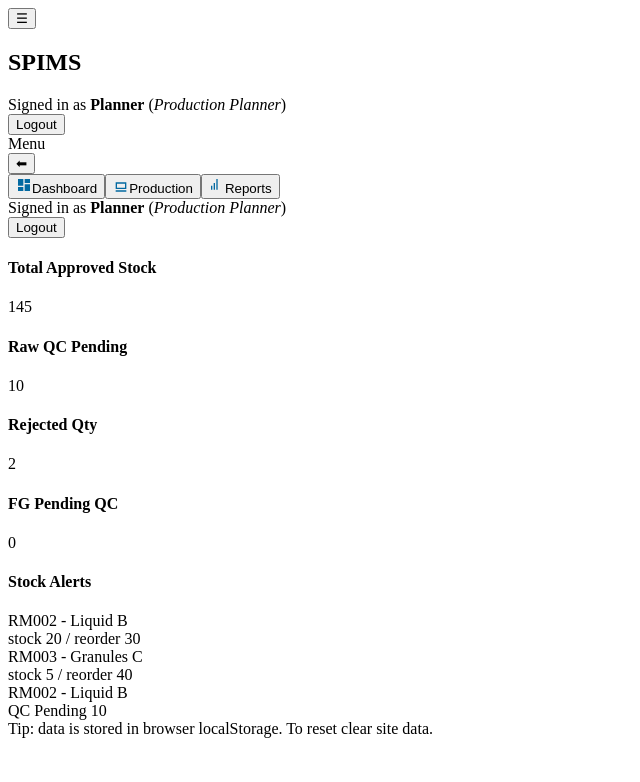
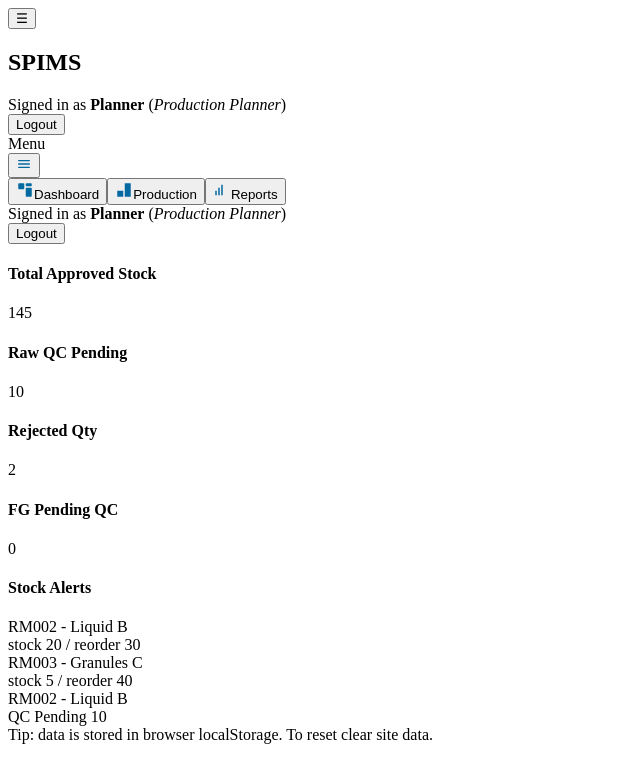
Before and after one commit to pradeepsynexera/SPIMS, a React (Vite) app: page / in a window 1280 px wide. Both pictures are taken after a click on the button "Production Planner". Shown: the top 782 px of the page, without its empty margins (0-640 px from the left). Built offline with nearby package versions, Linux system fonts and the light colour scheme; the HTML template or start-up script is replaced by a standard one.

Commit message:
commit
commit

```diff
--- a/src/App.jsx
+++ b/src/App.jsx
@@ -311,21 +311,40 @@ export default function App(){
               <div className="menu-header">
                 <div className="menu-title">Menu</div>
                 <div className="flex-spacer" />
-                <button className="sidebar-toggle" onClick={()=>{ setSidebarCollapsed(s=>{ const ns = !s; try{ localStorage.setItem('spims_sidebar_collapsed', JSON.stringify(ns)) }catch(e){}; return ns }) }} title="Toggle sidebar">{sidebarCollapsed ? '➡' : '⬅'}</button>
+                <button className="sidebar-toggle" onClick={()=>{ setSidebarCollapsed(s=>{ const ns = !s; try{ localStorage.setItem('spims_sidebar_collapsed', JSON.stringify(ns)) }catch(e){}; return ns }) }} title="Toggle sidebar" aria-expanded={!sidebarCollapsed} aria-label="Toggle sidebar">
+                  {/* hamburger icon (three lines) */}
+                  <svg width="16" height="16" viewBox="0 0 24 24" fill="none" xmlns="http://www.w3.org/2000/svg" aria-hidden="true"><rect x="3" y="6" width="18" height="2" rx="1" fill="#0369A1"/><rect x="3" y="11" width="18" height="2" rx="1" fill="#0369A1"/><rect x="3" y="16" width="18" height="2" rx="1" fill="#0369A1"/></svg>
+                </button>
               </div>
               <div className="menu-list">
                 {visibleViewsForRole(role).map(v => (
                   <button key={v} className={`tab ${view===v ? 'active' : ''}`} onClick={()=>{ setView(v); setSidebarMobileOpen(false) }} aria-current={view===v? 'page' : undefined}>
                     <span className="nav-icon" aria-hidden="true">{
                       ({
-                        Dashboard: (<svg width="16" height="16" viewBox="0 0 24 24" fill="none" xmlns="http://www.w3.org/2000/svg"><path d="M3 13h8V3H3v10zm0 8h8v-6H3v6zM13 21h8V11h-8v10zm0-18v6h8V3h-8z" fill="#0369A1"/></svg>),
-                        Vendors: (<svg width="16" height="16" viewBox="0 0 24 24" fill="none" xmlns="http://www.w3.org/2000/svg"><path d="M3 7h18v2H3V7zm0 6h12v2H3v-2zM3 3h18v2H3V3z" fill="#0369A1"/></svg>),
-                        Suppliers: (<svg width="16" height="16" viewBox="0 0 24 24" fill="none" xmlns="http://www.w3.org/2000/svg"><path d="M12 2L2 7v6c0 5 5 9 10 9s10-4 10-9V7L12 2z" fill="#0369A1"/></svg>),
-                        Materials: (<svg width="16" height="16" viewBox="0 0 24 24"><path d="M12 2L2 7l10 5 10-5-10-5zM2 17l10 5 10-5" fill="#0369A1"/></svg>),
-                        Production: (<svg width="16" height="16" viewBox="0 0 24 24"><path d="M4 22h16v-2H4v2zm0-4h16V8H4v10zM6 10h12v6H6v-6z" fill="#0369A1"/></svg>),
-                        QC: (<svg width="16" height="16" viewBox="0 0 24 24"><path d="M9 16.2L4.8 12l-1.4 1.4L9 19 21 7l-1.4-1.4z" fill="#0369A1"/></svg>),
-                        Purchase: (<svg width="16" height="16" viewBox="0 0 24 24"><path d="M3 3h18v2H3V3zm2 6h14v10H5V9z" fill="#0369A1"/></svg>),
-                        Reports: (<svg width="16" height="16" viewBox="0 0 24 24"><path d="M3 13h2v6H3v-6zm4-4h2v10H7V9zm4-6h2v16h-2V3z" fill="#0369A1"/></svg>)
+                        Dashboard: (
+                          <svg width="18" height="18" viewBox="0 0 24 24" fill="none" xmlns="http://www.w3.org/2000/svg"><rect x="3" y="3" width="8" height="8" rx="1" fill="#0369A1"/><rect x="13" y="3" width="8" height="4" rx="1" fill="#0369A1"/><rect x="13" y="9" width="8" height="12" rx="1" fill="#0369A1"/></svg>
+                        ),
+                        Vendors: (
+                          <svg width="18" height="18" viewBox="0 0 24 24" xmlns="http://www.w3.org/2000/svg"><path d="M12 12c2.21 0 4-1.79 4-4s-1.79-4-4-4-4 1.79-4 4 1.79 4 4 4zm0 2c-2.67 0-8 1.34-8 4v2h16v-2c0-2.66-5.33-4-8-4z" fill="#0369A1"/></svg>
+                        ),
+                        Suppliers: (
+                          <svg width="18" height="18" viewBox="0 0 24 24" xmlns="http://www.w3.org/2000/svg"><path d="M3 7h18v2H3zM3 11h12v2H3zM3 3h18v2H3z" fill="#0369A1"/></svg>
+                        ),
+                        Materials: (
+                          <svg width="18" height="18" viewBox="0 0 24 24" xmlns="http://www.w3.org/2000/svg"><path d="M12 2l9 4.5v9L12 22 3 15.5v-9L12 2z" fill="#0369A1"/></svg>
+                        ),
+                        Production: (
+                          <svg width="18" height="18" viewBox="0 0 24 24" xmlns="http://www.w3.org/2000/svg"><path d="M3 13h8v8H3zM13 3h8v18h-8z" fill="#0369A1"/></svg>
+                        ),
+                        QC: (
+                          <svg width="18" height="18" viewBox="0 0 24 24" xmlns="http://www.w3.org/2000/svg"><path d="M12 2L2 7v6c0 5 5 9 10 9s10-4 10-9V7l-10-5zm-1 14l-4-4 1.4-1.4L11 13.2l5.6-5.6L18 9l-7 7z" fill="#0369A1"/></svg>
+                        ),
+                        Purchase: (
+                          <svg width="18" height="18" viewBox="0 0 24 24" xmlns="http://www.w3.org/2000/svg"><path d="M7 18c-1.1 0-1.99.9-1.99 2S5.9 22 7 22s2-.9 2-2-.9-2-2-2zm0-2h10V6H7v10zM17 4H7V2h10v2z" fill="#0369A1"/></svg>
+                        ),
+                        Reports: (
+                          <svg width="18" height="18" viewBox="0 0 24 24" xmlns="http://www.w3.org/2000/svg"><path d="M3 13h2v6H3zM7 9h2v10H7zM11 5h2v14h-2z" fill="#0369A1"/></svg>
+                        )
                       })[v]}
                     </span>
                     <span className="label">{v}</span>
--- a/src/styles.css
+++ b/src/styles.css
@@ -64,6 +64,10 @@ pre{background:#fbfdff;padding:10px;border-radius:6px;border:1px solid #eef2ff}
 .sidebar.collapsed{width:56px;padding:6px}
 .sidebar.collapsed .tab span.label{display:none}
 .sidebar-toggle{background:transparent;border:0;cursor:pointer;padding:6px;border-radius:6px;position:absolute;right:8px;top:8px;z-index:10002}
+.sidebar-toggle{background:#fff;border:1px solid #eef2f7;cursor:pointer;padding:6px;border-radius:6px;position:absolute;top:8px;z-index:10002;box-shadow:0 6px 18px rgba(0,0,0,0.06)}
+/* place the toggle slightly outside the sidebar to avoid overlapping labels */
+.sidebar-toggle{right:-18px}
+.sidebar-toggle svg{display:block}
 
 /* hide sidebar internal user block when collapsed to avoid layout distortion */
 .sidebar.collapsed .sidebar-user{display:none}
```
Also changed, not shown: 5 other files (tests, documents, lock files or other folders).
